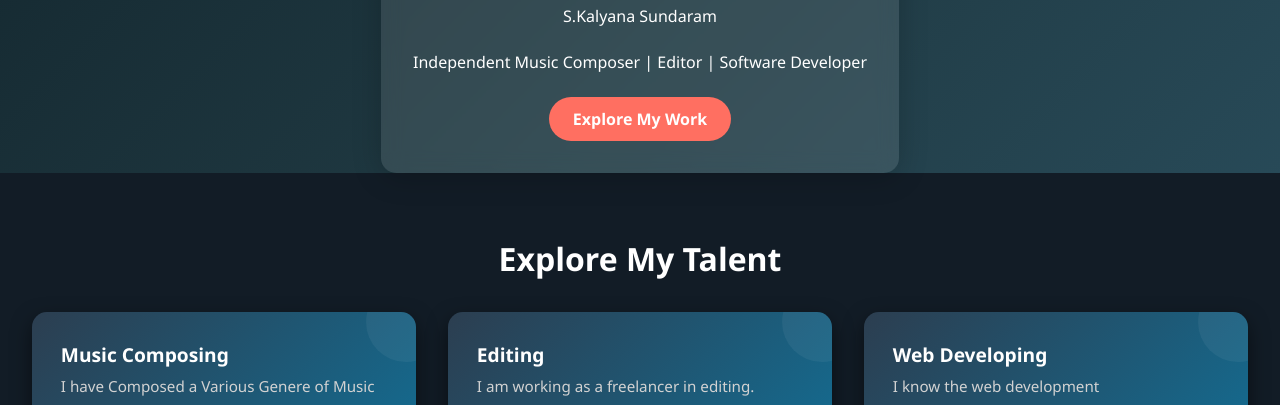
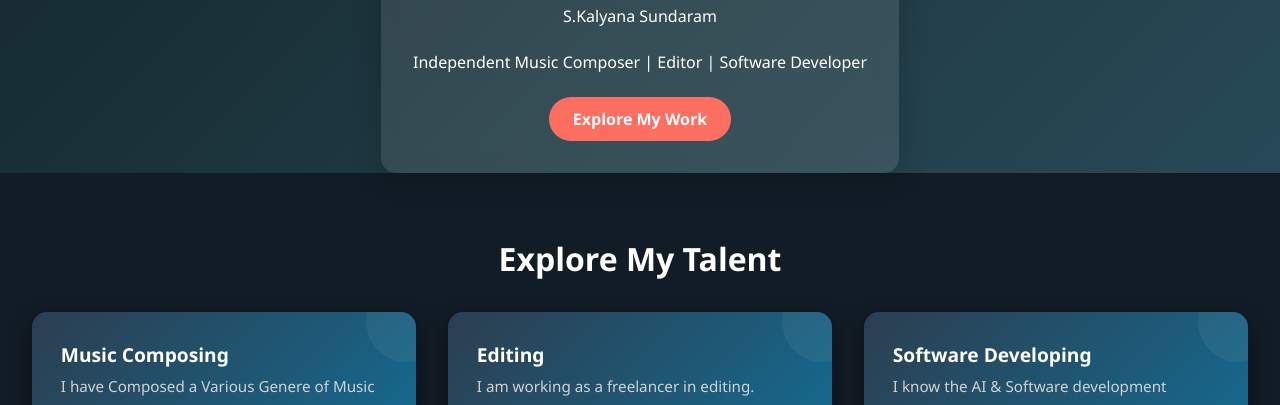
Before and after one commit to S-kalyanasundaram/my-protfilo, a plain HTML site: page index.html in a window 1280 px wide. Shown: the part 547-952 px from the top of the page. Drawn offline with Linux system fonts and the light colour scheme.

Commit message:
Update index.html

```diff
--- a/index.html
+++ b/index.html
@@ -47,8 +47,8 @@
         </a>
 
       <div class="project-card">
-        <h3>Web Developing</h3>
-        <p>I know the web development</p>
+        <h3>Software Developing</h3>
+        <p>I know the AI & Software development</p>
       </div>
     </div>
   <section id="contact" class="section contact-section">
```
